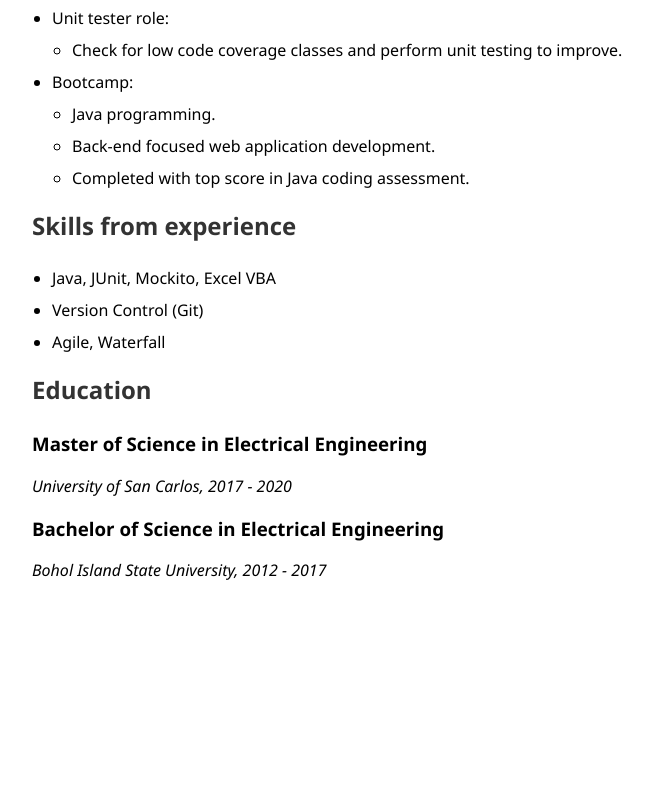
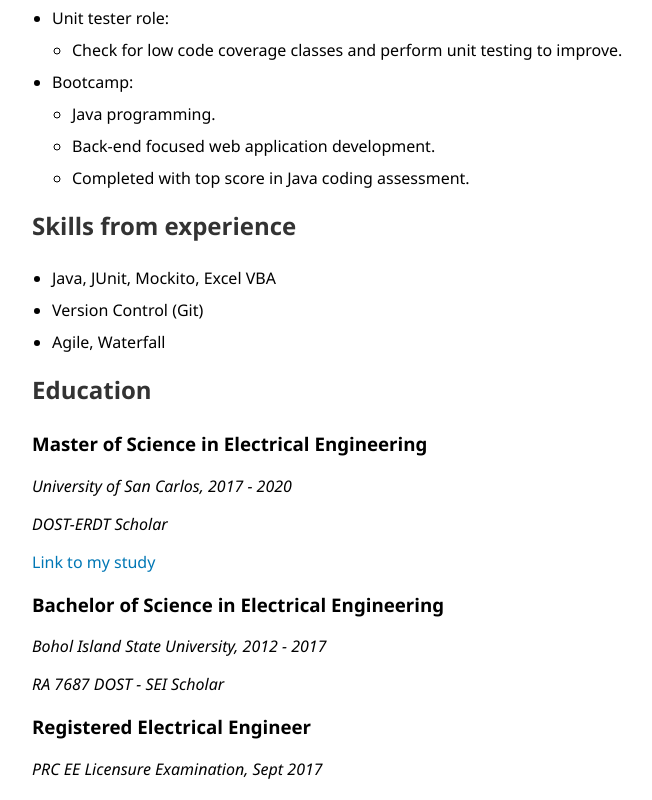
Before and after one commit to banjann/resume, a plain HTML site: page index.html in a window 1280 px wide. Shown: the part 1429-2229 px from the top of the page, without its empty margins (68-720 px from the left). Before the commit the page ends 2030 px from the top, so only its background shows below. Drawn offline with Linux system fonts and the light colour scheme.

Commit message:
format exp

```diff
--- a/index.html
+++ b/index.html
@@ -128,8 +128,13 @@
         <h2>Education</h2>
         <h3>Master of Science in Electrical Engineering</h3>
         <p><em>University of San Carlos, 2017 - 2020</em></p>
+        <p><em>DOST-ERDT Scholar</em></p>
+        <p><a href="https://drive.google.com/file/d/1AJkvj_Otnqp_P9Ifz94EF9pWfztuQxEm/view" target="_blank">Link to my study</a></p>
         <h3>Bachelor of Science in Electrical Engineering</h3>
         <p><em>Bohol Island State University, 2012 - 2017</em></p>
+        <p><em>RA 7687 DOST - SEI Scholar</em></p>
+        <h3>Registered Electrical Engineer</h3>
+        <p><em>PRC EE Licensure Examination, Sept 2017</em></p>
     </div>
 
 </body>
```
